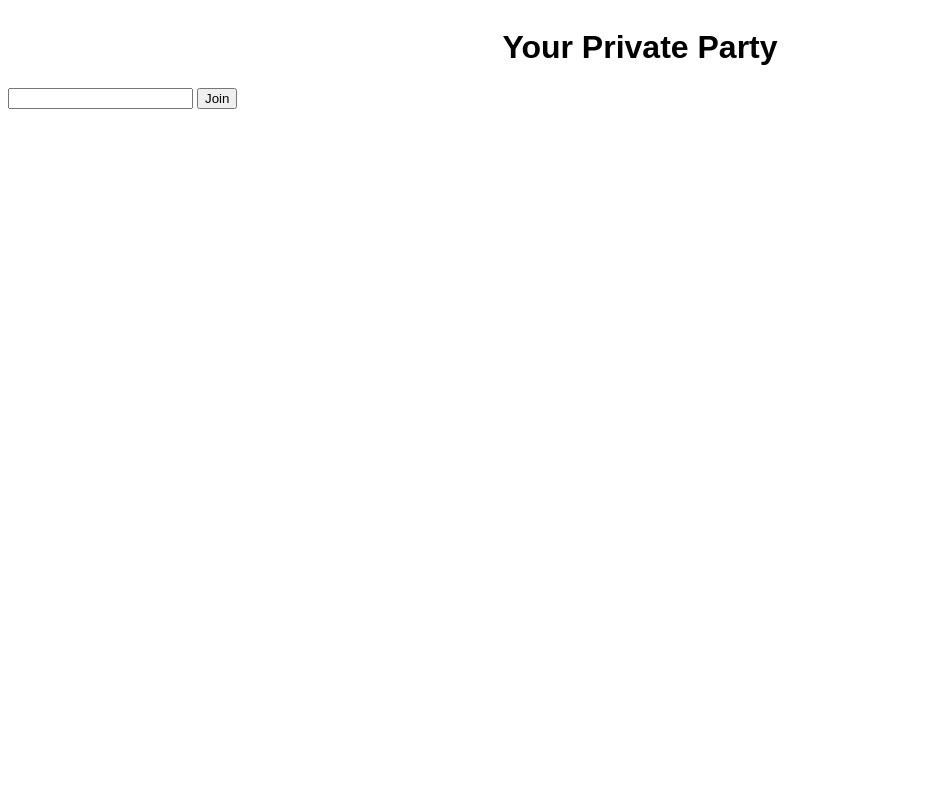
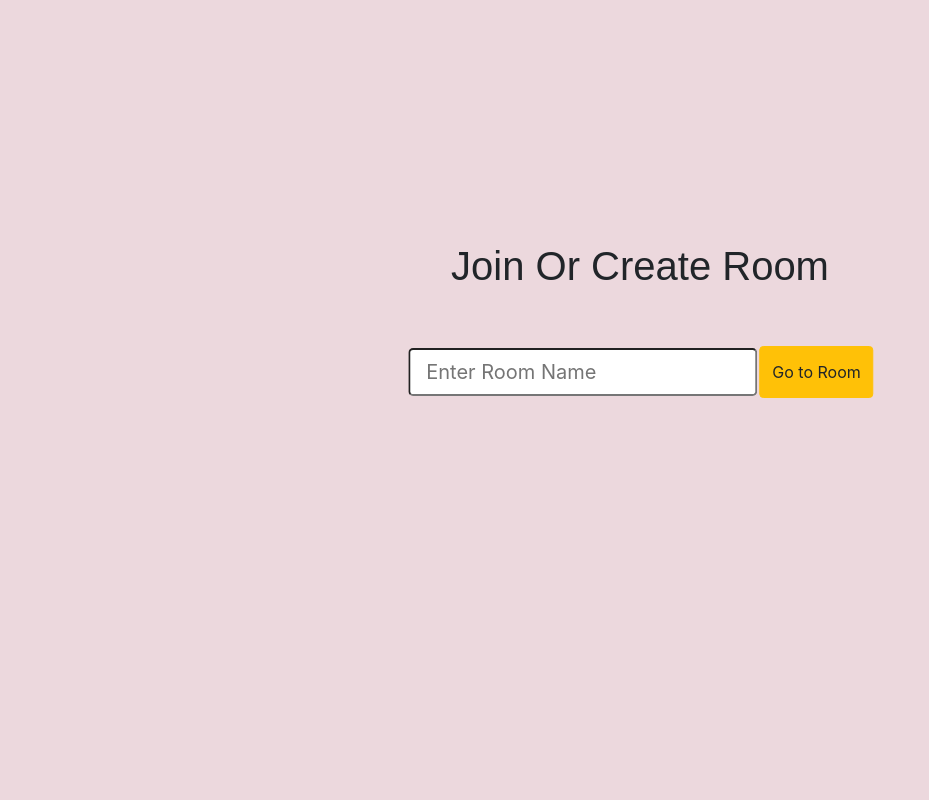
Before and after one commit to boredtea/gaussian-noise, a Flask app: page /choose in a window 1280 px wide. Shown: the whole page, without its empty margins (0-929 px from the left). Run offline with Flask 2, Linux system fonts and the light colour scheme; some libraries are stand-ins or nearby versions.

Commit message:
Style choose.html

```diff
--- a/twilio/static/styles.css
+++ b/twilio/static/styles.css
@@ -105,3 +105,12 @@ h1 {
 .start_party {
   display: none;
 }
+
+.centered {
+  position: fixed;
+  top: 40%;
+  left: 50%;
+  /* bring your own prefixes */
+  transform: translate(-50%, -50%);
+
+}
--- a/twilio/templates/choose.html
+++ b/twilio/templates/choose.html
@@ -1,19 +1,32 @@
 <!DOCTYPE html>
 <html>
+
 <head>
-    <link
-      rel="stylesheet"
-      type="text/css"
-      href="{{ url_for('static', filename='styles.css') }}"
-    />
+  <link rel="stylesheet" href="../static/css/bootstrap.min.css" type="text/css">
+  <link rel="stylesheet" type="text/css" href="{{ url_for('static', filename='styles.css') }}" />
+  <style>
+    body {
+      background-color: #ecd8dd;
+    }
+  </style>
 </head>
+
 <body>
-    <h1 style="text-align: center">Your Private Party</h1>
-    <div id="addnew">
-      <input type="text" id="content" />
-      <input type="button" value="Join" id="submit" />
+  <div class="centered">
+    <h1 style="text-align: center">Join Or Create Room</h1>
+    <br>
+    <br>
+
+    <div id="addnew" style="display: flex; justify-content: center;">
+      <input type="text" id="content" class="form-control-lg" placeholder="Enter Room Name" style="margin: 2px"/>
+      <input type="button" value="Go to Room" id="submit" class="btn btn-warning"/>
+    </div>
   </div>
 
+  <script src="../static/js/jquery-3.5.1.min.js"></script>
+  <script src="../static/js/bootstrap.min.js"></script>
+  <script type="text/javascript" src="//code.jquery.com/jquery-1.11.0.min.js"></script>
+  <script type="text/javascript" src="//code.jquery.com/jquery-migrate-1.2.1.min.js"></script>
   <script>
     var submit = document.getElementById("submit");
     submit.onclick = function () {
@@ -37,4 +50,5 @@
     };
   </script>
 </body>
+
 </html>
```
Lines whose indentation alone changed are shown as unchanged.
